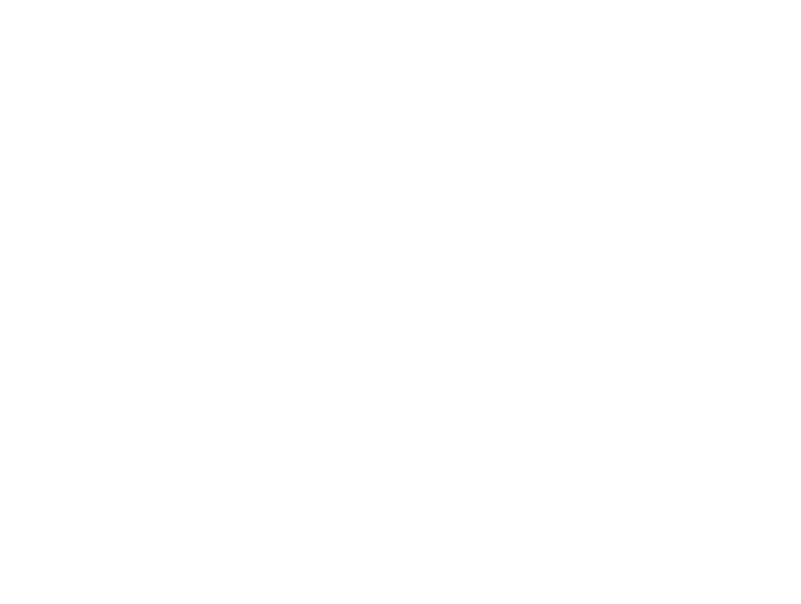
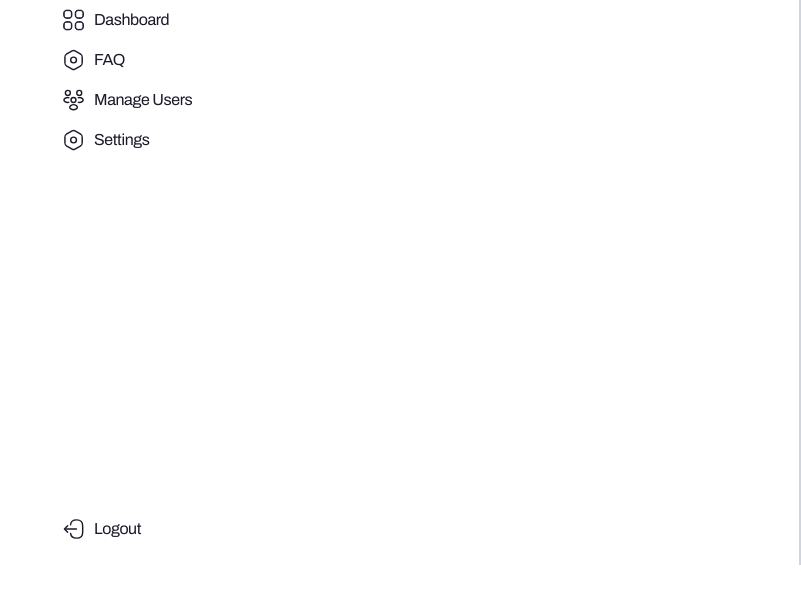
Before and after one commit to Nicocurtis16/Student-HelpDesk, an Angular app: page /admin-sidebar in a window 1280 px wide. Before the commit this address led to /. Shown: the top 604 px of the page, without its empty margins (479-1280 px from the left). Built offline with nearby package versions, Linux system fonts and the light colour scheme; sample sign-in values are in the browser's storage.

Commit message:
set the admin-sidebar

```diff
--- /dev/null
+++ b/src/app/Admin-Dashboard/admin-sidebar/admin-sidebar.component.html
@@ -0,0 +1,96 @@
+
+<div class="h-[100%] w-[20p%] flex justify-center items-center border-r-2 border-[#D0D5DD]">
+    <div class="h-[565px] w-[220px] flex flex-col justify-between">
+        <div class="h-[70%] w-[100%]">
+
+
+
+
+            <a routerLink="/dashboard"
+            routerLinkActive="active-link"
+
+            class="h-10 w-[200px] pl-3 pr-4 rounded-lg justify-start items-center gap-2 inline-flex cursor-pointer bg-transparent hover:bg-[#f2f3f6] active:bg-[#f2f3f6]">
+             <div class="w-6 h-6 justify-center items-center flex">
+                 <div class="w-6 h-6 relative">
+                     <img src="../../../../assets/category.svg" alt="">
+                 </div>
+             </div>
+             <div class="text-[#1a1a2a] text-base font-normal font-['Archivo'] leading-normal tracking-tight">
+                 Dashboard
+             </div>
+         </a>
+         <a routerLink="/faq"
+            routerLinkActive="active-link"
+
+            class="h-10 w-[200px] pl-3 pr-4 rounded-lg justify-start items-center gap-2 inline-flex cursor-pointer bg-transparent hover:bg-[#f2f3f6] active:bg-[#f2f3f6]">
+             <div class="w-6 h-6 justify-center items-center flex">
+                 <div class="w-6 h-6 relative">
+                     <img src="../../../../assets/setting.svg" alt="">
+                 </div>
+             </div>
+             <div class="text-[#1a1a2a] text-base font-normal font-['Archivo'] leading-normal tracking-tight">
+                 FAQ
+             </div>
+         </a>
+
+         <a (click)="toggleExpand()"
+            class="h-10 w-[200px] pl-3 pr-4 rounded-lg justify-start items-center gap-2 inline-flex cursor-pointer bg-transparent hover:bg-[#f2f3f6] active:bg-[#f2f3f6]">
+             <div class="w-6 h-6 justify-center items-center flex">
+                 <div class="w-6 h-6 relative">
+                     <img src="../../../../assets/people.svg" alt="">
+                 </div>
+             </div>
+             <div class="text-[#1a1a2a] text-base font-normal font-['Archivo'] leading-normal tracking-tight">
+                 Manage Users
+             </div>
+         </a>
+
+         <!-- Expandable Links -->
+         <div *ngIf="isExpanded" class="flex flex-col ml-8">
+             <a routerLink="/Student"
+                routerLinkActive="active-link"
+                class="h-10 w-[170px] pl-3 pr-4 rounded-lg justify-start items-center gap-2 inline-flex cursor-pointer bg-transparent hover:bg-[#f2f3f6] active:bg-[#f2f3f6]">
+                 <div class="text-[#1a1a2a] text-base font-normal font-['Archivo'] leading-normal tracking-tight">
+                     Student
+                 </div>
+             </a>
+             <a routerLink="/admin"
+                routerLinkActive="active-link"
+                class="h-10 w-[170px] pl-3 pr-4 rounded-lg justify-start items-center gap-2 inline-flex cursor-pointer bg-transparent hover:bg-[#f2f3f6] active:bg-[#f2f3f6]">
+                 <div class="text-[#1a1a2a] text-base font-normal font-['Archivo'] leading-normal tracking-tight">
+                     Admin
+                 </div>
+             </a>
+         </div>
+
+         <a routerLink="/settings"
+            routerLinkActive="active-link"
+            class="h-10 w-[200px] pl-3 pr-4 rounded-lg justify-start items-center gap-2 inline-flex cursor-pointer bg-transparent hover:bg-[#f2f3f6] active:bg-[#f2f3f6]">
+             <div class="w-6 h-6 justify-center items-center flex">
+                 <div class="w-6 h-6 relative">
+                     <img src="../../../../assets/setting.svg" alt="">
+                 </div>
+             </div>
+             <div class="text-[#1a1a2a] text-base font-normal font-['Archivo'] leading-normal tracking-tight">
+                 Settings
+             </div>
+         </a>
+
+        </div>
+
+        <div class="h-[10%] w-[100%]">
+            <a (click)="logout()"
+               class="w-[200px] h-10 pl-3 pr-4 rounded-lg justify-start items-center gap-2 inline-flex hover:bg-[#f2f3f6] active:bg-[#f2f3f6]">
+                <div class="w-6 h-6 justify-center items-center flex">
+                    <div class="w-6 h-6 relative">
+                        <img src="../../../../assets/logout.svg" alt="Logout">
+                    </div>
+                </div>
+                <div class="text-[#1a1a2a] text-base font-normal font-['Archivo'] leading-normal tracking-tight">
+                    Logout
+                </div>
+            </a>
+        </div>
+
+    </div>
+</div>
--- /dev/null
+++ b/src/app/Admin-Dashboard/admin-sidebar/admin-sidebar.component.ts
@@ -0,0 +1,34 @@
+import { Component } from '@angular/core';
+import { Router } from '@angular/router';
+
+
+@Component({
+  selector: 'app-admin-sidebar',
+  templateUrl: './admin-sidebar.component.html',
+  styleUrl: './admin-sidebar.component.css'
+})
+export class AdminSidebarComponent {
+
+  isExpanded = false;
+
+  constructor(private router: Router) {}
+
+  toggleExpand() {
+    this.isExpanded = !this.isExpanded;
+  }
+
+  logout() {
+    // Remove token or any other authentication data
+    localStorage.removeItem('token');
+
+    // Optionally, you can also clear session storage or other related data
+    sessionStorage.clear();
+
+    // Redirect to login page
+    this.router.navigate(['/login']);
+
+
+
+
+  }
+}
--- a/src/app/Admin-Dashboard/administrator/administrator.component.html
+++ b/src/app/Admin-Dashboard/administrator/administrator.component.html
@@ -1 +1,2 @@
-<p>administrator works!</p>
+<app-admin-sidebar></app-admin-sidebar>
+<app-top-panel></app-top-panel>
--- a/src/app/app-routing.module.ts
+++ b/src/app/app-routing.module.ts
@@ -6,6 +6,7 @@
 import { DashboardMainComponent } from './Master-Dashboard/dashboard-main/dashboard-main.component';
 import { SettingsComponent } from './Master-Dashboard/settings/settings.component';
 import { AdminMainComponent } from './Master-Dashboard/admin-main/admin-main.component';
+import { AdminSidebarComponent } from './Admin-Dashboard/admin-sidebar/admin-sidebar.component';
 import { LoginComponent } from './Login/login/login.component';
 import { AdministratorComponent } from './Admin-Dashboard/administrator/administrator.component';
 import { AuthGuard } from './AuthGuard';
@@ -19,7 +20,7 @@
   { path: 'sidebar', component: SidebarComponent, canActivate: [AuthGuard] },
   { path: 'faq', component: FAQComponent, canActivate: [AuthGuard] },
   { path: 'admin-dashboard', component: AdministratorComponent, canActivate: [AuthGuard] },
-
+  { path: 'admin-sidebar', component: AdminSidebarComponent, canActivate: [AuthGuard] }, // Added comma here
   { path: 'settings', component: SettingsComponent, canActivate: [AuthGuard] }
 ];
 
--- a/src/app/app.module.ts
+++ b/src/app/app.module.ts
@@ -16,6 +16,7 @@
 import { ReactiveFormsModule } from '@angular/forms';
 import { AdminMainComponent } from './Master-Dashboard/admin-main/admin-main.component';
 import { AdministratorComponent } from './Admin-Dashboard/administrator/administrator.component';
+import { AdminSidebarComponent } from './Admin-Dashboard/admin-sidebar/admin-sidebar.component';
 
 
 
@@ -30,7 +31,8 @@
     DashboardMainComponent,
     SettingsComponent,
     AdminMainComponent,
-    AdministratorComponent
+    AdministratorComponent,
+    AdminSidebarComponent
   ],
   imports: [
     BrowserModule,
```
Also changed, not shown: src/app/Admin-Dashboard/admin-sidebar/admin-sidebar.component.css (added), 1 other file (tests, documents, lock files or other folders).
